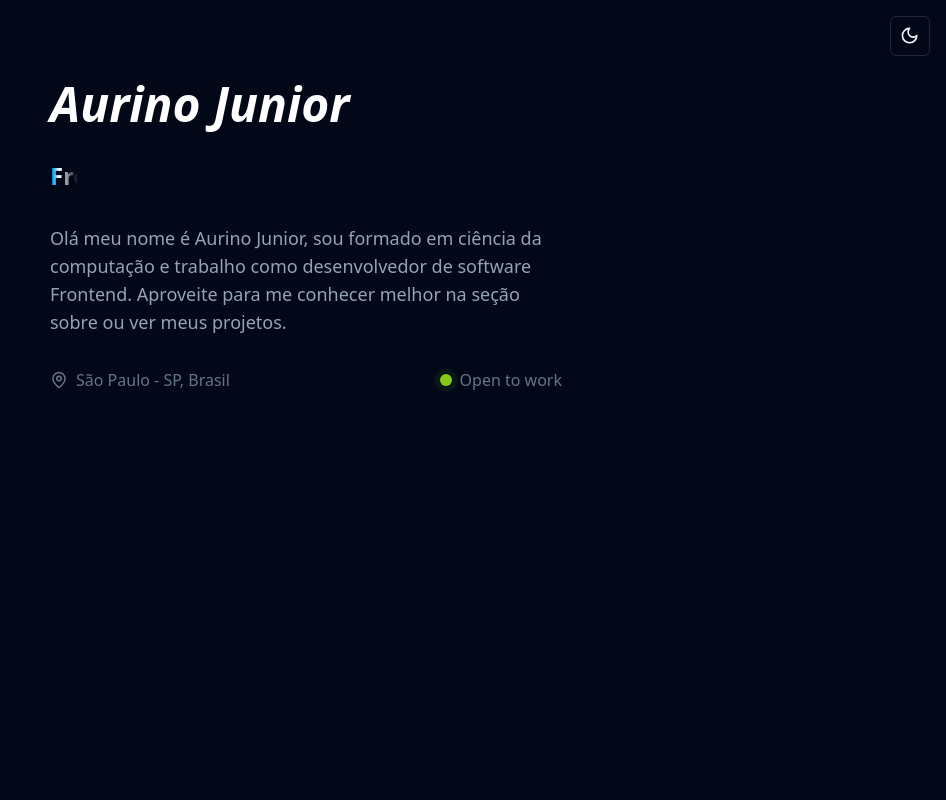
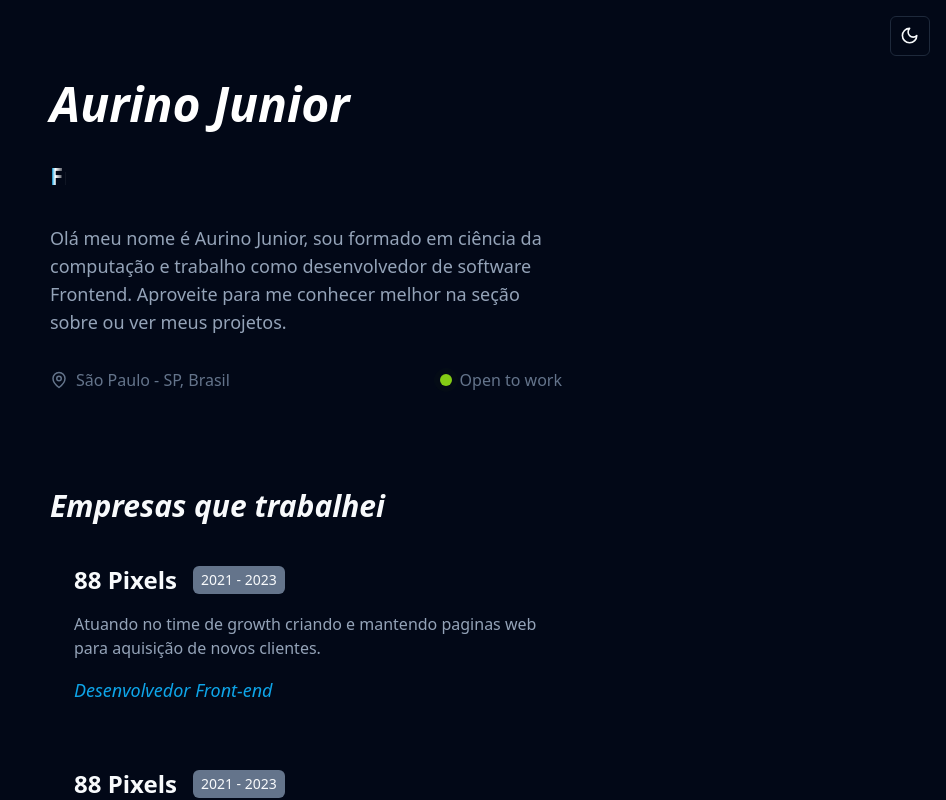
Before and after one commit to AurinoJunior/aurino.dev, a React (Vite) app: page / in a window 1280 px wide. Shown: the top 800 px of the page, without its empty margins (334-1280 px from the left). Built offline with nearby package versions, Linux system fonts and the light colour scheme.

Commit message:
feat: create Work component

```diff
--- a/src/App.tsx
+++ b/src/App.tsx
@@ -1,15 +1,12 @@
 import { Container } from './components/ui/Container'
 import { Hero } from './components/Hero'
-import { ThemeProvider } from './components/Theme/ThemeProvider'
-import { ToggleTheme } from './components/Theme/ToggleTheme'
+import { Work } from './components/Work'
 
 export function App() {
   return (
-    <ThemeProvider>
-      <ToggleTheme />
-      <Container>
-        <Hero />
-      </Container>
-    </ThemeProvider>
+    <Container>
+      <Hero />
+      <Work />
+    </Container>
   )
 }
--- a/src/components/Hero/index.tsx
+++ b/src/components/Hero/index.tsx
@@ -3,7 +3,7 @@ import { MapPin } from 'lucide-react'
 export function Hero() {
   return (
     <section id="hero">
-      <h1 className="text-5xl font-extrabold italic text-sky-500 dark:text-white">
+      <h1 className="text-5xl font-black italic text-sky-500 dark:text-white">
         Aurino Junior
       </h1>
       <h2
@@ -19,11 +19,13 @@ export function Hero() {
       >
         Frontend developer
       </h2>
+
       <p className="mt-8 text-lg text-slate-400">
         Olá meu nome é Aurino Junior, sou formado em ciência da computação e
         trabalho como desenvolvedor de software Frontend. Aproveite para me
         conhecer melhor na seção sobre ou ver meus projetos.
       </p>
+
       <div className="flex justify-between">
         <div className="mt-8 flex items-center gap-2 text-slate-500">
           <MapPin size={18} />
--- /dev/null
+++ b/src/components/Work/WorkCard/index.tsx
@@ -0,0 +1,20 @@
+export function WorkCard() {
+  return (
+    <div className="mt-4 rounded-lg p-6 hover:bg-slate-900">
+      <div className="flex items-center gap-4">
+        <h3 className="text-2xl font-bold">88 Pixels</h3>
+        <div className="rounded-md bg-slate-500 px-2 py-1 text-sm">
+          2021 - 2023
+        </div>
+      </div>
+
+      <p className="mt-4 text-slate-400">
+        Atuando no time de growth criando e mantendo paginas web para aquisição
+        de novos clientes.
+      </p>
+      <p className="mt-4 text-lg italic text-sky-500">
+        Desenvolvedor Front-end
+      </p>
+    </div>
+  )
+}
--- /dev/null
+++ b/src/components/Work/index.tsx
@@ -0,0 +1,13 @@
+import { WorkCard } from './WorkCard'
+
+export function Work() {
+  return (
+    <section id="work" className="mt-24">
+      <h2 className="text-3xl font-bold italic">Empresas que trabalhei</h2>
+
+      <WorkCard />
+      <WorkCard />
+      <WorkCard />
+    </section>
+  )
+}
--- a/src/main.tsx
+++ b/src/main.tsx
@@ -2,9 +2,14 @@ import React from 'react'
 import ReactDOM from 'react-dom/client'
 import { App } from './App.tsx'
 import './styles/global.css'
+import { ThemeProvider } from './components/Theme/ThemeProvider.tsx'
+import { ToggleTheme } from './components/Theme/ToggleTheme.tsx'
 
 ReactDOM.createRoot(document.getElementById('root')!).render(
   <React.StrictMode>
-    <App />
+    <ThemeProvider>
+      <ToggleTheme />
+      <App />
+    </ThemeProvider>
   </React.StrictMode>
 )
```
Also changed, not shown: src/components/Work/index.ts (deleted).
